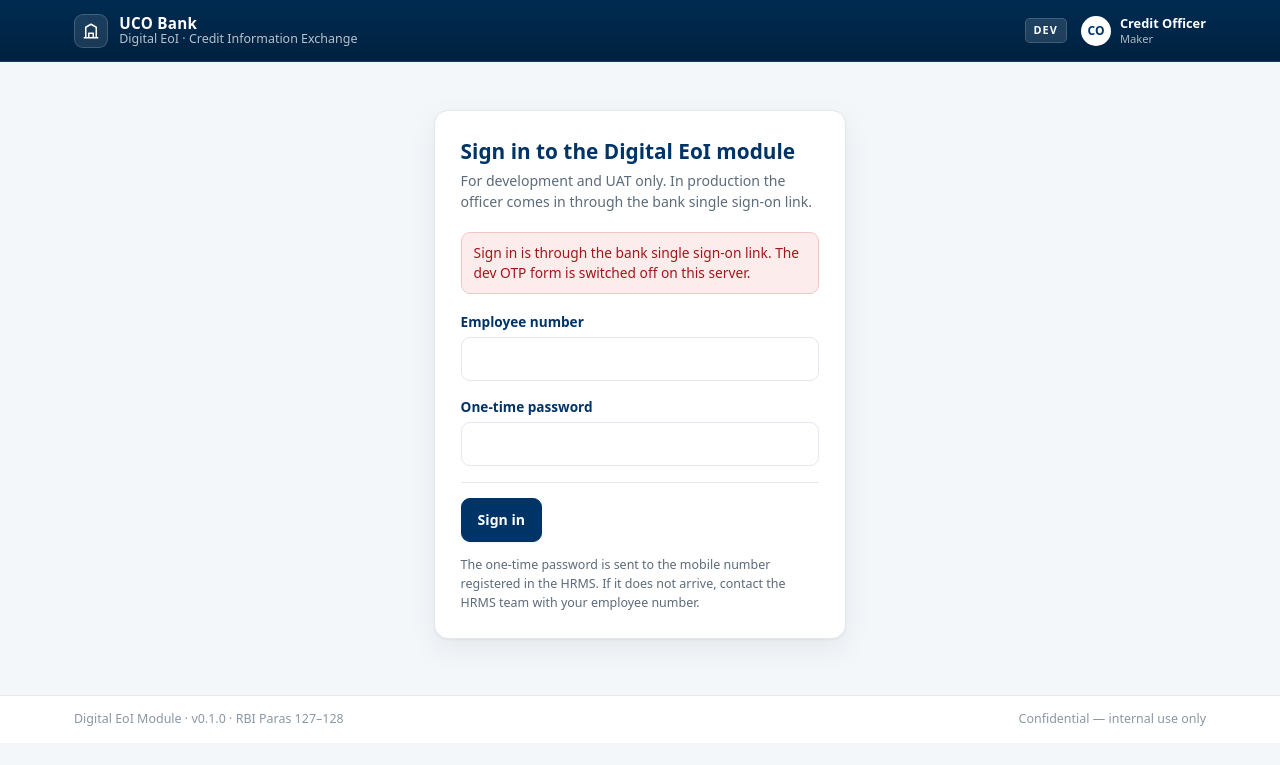
After one commit to Avanish-Gupta-CSE/digital-eoi-module, a Java web app: page /login in a window 1280 px wide. The commit adds this page. Shown: the top 765 px of the page. Run offline with Spring Boot 4, a stand-in JSP engine, Linux system fonts and the light colour scheme.

Commit message:
feat: Bank SSO, HRMS role auth, dev OTP login, and report-edit child includes (#29)

```diff
--- /dev/null
+++ b/src/main/java/com/uco/eoi/auth/AuthController.java
@@ -0,0 +1,149 @@
+package com.uco.eoi.auth;
+
+import jakarta.servlet.http.HttpSession;
+import org.springframework.beans.factory.annotation.Value;
+import org.springframework.stereotype.Controller;
+import org.springframework.ui.Model;
+import org.springframework.web.bind.annotation.GetMapping;
+import org.springframework.web.bind.annotation.PostMapping;
+import org.springframework.web.bind.annotation.RequestParam;
+
+/**
+ * Three ways in: the bank SSO link, the dev OTP form, and signing out.
+ *
+ * The signed-in officer is kept in the HTTP session under the name "staff".
+ * A plain controller: read the input, call the service, redirect.
+ */
+@Controller
+public class AuthController {
+
+    /** The session attribute that holds the signed-in officer. */
+    public static final String STAFF = "staff";
+
+    private final SsoToken ssoToken;
+    private final HrmsLookupService hrmsLookupService;
+    private final String encryptionKey;
+    private final boolean devLoginEnabled;
+    private final String testOtp;
+
+    public AuthController(SsoToken ssoToken,
+                          HrmsLookupService hrmsLookupService,
+                          @Value("${sso.encryption.key:}") String encryptionKey,
+                          @Value("${uco.sso.dev-login-enabled:false}") boolean devLoginEnabled,
+                          @Value("${uco.sso.test-otp:123456}") String testOtp) {
+        this.ssoToken = ssoToken;
+        this.hrmsLookupService = hrmsLookupService;
+        this.encryptionKey = encryptionKey;
+        this.devLoginEnabled = devLoginEnabled;
+        this.testOtp = testOtp;
+    }
+
+    /**
+     * The bank SSO gateway sends the officer here with the token on the URL.
+     */
+    @GetMapping("/entry")
+    public String entry(@RequestParam(name = "Value", required = false) String value,
+                        HttpSession session) {
+        if (value == null || value.isBlank()) {
+            return "redirect:/login?error=sso";
+        }
+        String plainText;
+        try {
+            plainText = ssoToken.decrypt(value, encryptionKey);
+        } catch (IllegalArgumentException e) {
+            return "redirect:/login?error=sso";
+        }
+        StaffPrincipal staff = staffFromToken(plainText);
+        if (staff == null) {
+            return "redirect:/login?error=sso";
+        }
+        session.setAttribute(STAFF, staff);
+        return "redirect:/dashboard";
+    }
+
+    /** Reads the officer out of the decrypted token, or null when HRMS has no row. */
+    private StaffPrincipal staffFromToken(String plainText) {
+        String empNo = ssoToken.employeeNumber(plainText);
+        if (empNo.isEmpty()) {
+            return null;
+        }
+        StaffPrincipal staff = hrmsLookupService.findByEmployeeNumber(empNo);
+        return staff != null ? staff : devStaff(empNo);
+    }
+
+    /**
+     * The dev OTP form. Closed in UAT, where the officer comes in through the bank SSO.
+     */
+    @GetMapping("/login")
+    public String login(@RequestParam(name = "error", required = false) String error,
+                        Model model) {
+        if (!devLoginEnabled) {
+            model.addAttribute("errorMessage",
+                    "Sign in is through the bank single sign-on link. "
+                            + "The dev OTP form is switched off on this server.");
+            return "login";
+        }
+        if ("sso".equals(error)) {
+            model.addAttribute("errorMessage",
+                    "The bank sign-on link could not be read. Please sign in again with your "
+                            + "employee number and the one-time password.");
+        }
+        return "login";
+    }
+
+    /**
+     * Checks the one-time password and signs the officer in.
+     */
+    @PostMapping("/login")
+    public String login(@RequestParam(name = "empNo", required = false) String empNo,
+                        @RequestParam(name = "otp", required = false) String otp,
+                        HttpSession session,
+                        Model model) {
+        if (!devLoginEnabled) {
+            model.addAttribute("errorMessage",
+                    "The dev OTP form is switched off on this server.");
+            return "login";
+        }
+        if (empNo == null || empNo.isBlank()) {
+            model.addAttribute("errorMessage", "Enter your employee number.");
+            return "login";
+        }
+        if (!testOtp.equals(otp == null ? "" : otp.trim())) {
+            model.addAttribute("errorMessage",
+                    "The one-time password is not correct. Check the number and try again.");
+            return "login";
+        }
+        StaffPrincipal staff = hrmsLookupService.findByEmployeeNumber(empNo.trim());
+        if (staff == null) {
+            staff = devStaff(empNo.trim());
+        }
+        if (staff == null) {
+            model.addAttribute("errorMessage",
+                    "No officer is found with employee number " + empNo.trim()
+                            + ". Check the number with the HRMS team.");
+            return "login";
+        }
+        session.setAttribute(STAFF, staff);
+        return "redirect:/dashboard";
+    }
+
+    /**
+     * A stand-in officer for a laptop with no HRMS. Only used when the dev login is on.
+     */
+    private StaffPrincipal devStaff(String empNo) {
+        if (!devLoginEnabled) {
+            return null;
+        }
+        return new StaffPrincipal(empNo, "Dev Officer", "7115", "V", "Credit Officer",
+                StaffPrincipal.CHECKER);
+    }
+
+    /**
+     * Signs the officer out and ends the session.
+     */
+    @PostMapping("/logout")
+    public String logout(HttpSession session) {
+        session.invalidate();
+        return "redirect:/login";
+    }
+}
--- a/src/main/resources/application-h2.properties
+++ b/src/main/resources/application-h2.properties
@@ -14,3 +14,9 @@ spring.sql.init.data-locations=classpath:db/h2-init.sql
 # Handy while developing; disabled outside this profile.
 spring.h2.console.enabled=true
 spring.h2.console.path=/h2-console
+
+# On a laptop there is no bank SSO and no HRMS, so the dev OTP form is open and
+# the sign-in check is off. Both are switched back on outside this profile.
+uco.sso.dev-login-enabled=true
+uco.sso.hrms-schema=
+uco.sso.auth-required=false
--- a/src/main/resources/static/assets/css/style.css
+++ b/src/main/resources/static/assets/css/style.css
@@ -888,6 +888,93 @@ a.borrower-name:hover {
     border-top: 1px solid var(--line);
 }
 
+/* ---------- Sign in ---------- */
+
+.login-main {
+    max-width: 460px;
+    margin: 0 auto;
+    padding: 3rem 1.5rem 3.5rem;
+}
+
+.login-card {
+    padding: 1.75rem 1.6rem 1.6rem;
+}
+
+.login-title {
+    font-size: 1.3rem;
+    font-weight: 700;
+    color: var(--navy);
+    margin: 0 0 0.35rem;
+}
+
+.login-subtitle {
+    font-size: 0.88rem;
+    color: var(--muted);
+    margin: 0 0 1.25rem;
+}
+
+.login-field {
+    margin-bottom: 1rem;
+}
+
+.login-field label {
+    display: block;
+    font-size: 0.85rem;
+    font-weight: 600;
+    color: var(--navy);
+    margin-bottom: 0.3rem;
+}
+
+.login-field input {
+    width: 100%;
+    min-height: 44px;
+    padding: 0.55rem 0.7rem;
+    font-size: 0.95rem;
+    border: 1px solid var(--line);
+    border-radius: var(--radius-sm);
+    background: #fff;
+    color: var(--navy);
+}
+
+.login-field input:focus-visible {
+    outline: 3px solid rgba(10, 74, 128, 0.35);
+    outline-offset: 1px;
+    border-color: var(--navy-600);
+}
+
+.login-note {
+    font-size: 0.78rem;
+    color: var(--muted);
+    margin: 0.9rem 0 0;
+}
+
+.login-error {
+    font-size: 0.86rem;
+    color: #a3161b;
+    background: #fdecec;
+    border: 1px solid #f3c6c7;
+    border-radius: var(--radius-sm);
+    padding: 0.6rem 0.75rem;
+    margin: 0 0 1.1rem;
+}
+
+.signout-button {
+    background: none;
+    border: 1px solid rgba(255, 255, 255, 0.3);
+    border-radius: 5px;
+    color: #fff;
+    font-size: 0.72rem;
+    font-weight: 600;
+    padding: 0.3rem 0.55rem;
+    min-height: 32px;
+}
+
+.signout-button:hover,
+.signout-button:focus-visible {
+    background: rgba(255, 255, 255, 0.14);
+    border-color: rgba(255, 255, 255, 0.55);
+}
+
 /* ---------- Maker and checker ---------- */
 
 .workflow-actions {
--- a/src/main/webapp/WEB-INF/jsp/fragments/nav.jspf
+++ b/src/main/webapp/WEB-INF/jsp/fragments/nav.jspf
@@ -14,6 +14,20 @@
         </div>
         <div class="header-right">
             <span class="env-chip">DEV</span>
+            <c:choose>
+                <c:when test="${not empty sessionScope.staff}">
+                    <div class="user-block">
+                        <span class="user-avatar" aria-hidden="true">${sessionScope.staff.initials()}</span>
+                        <span class="user-meta">
+                            <span class="user-name">${sessionScope.staff.name}</span>
+                            <span class="user-role">${sessionScope.staff.role}</span>
+                        </span>
+                    </div>
+                    <form method="post" action="${pageContext.request.contextPath}/logout">
+                        <button type="submit" class="signout-button">Sign out</button>
+                    </form>
+                </c:when>
+                <c:otherwise>
                     <div class="user-block">
                         <span class="user-avatar" aria-hidden="true">CO</span>
                         <span class="user-meta">
@@ -21,6 +35,8 @@
                             <span class="user-role">Maker</span>
                         </span>
                     </div>
+                </c:otherwise>
+            </c:choose>
         </div>
     </div>
 </header>
--- /dev/null
+++ b/src/main/webapp/WEB-INF/jsp/login.jsp
@@ -0,0 +1,46 @@
+<%@ page contentType="text/html;charset=UTF-8" %>
+<%@ taglib prefix="c" uri="jakarta.tags.core" %>
+<%@ include file="fragments/head.jspf" %>
+<%@ include file="fragments/nav.jspf" %>
+
+<main class="login-main">
+
+    <div class="data-card login-card">
+        <h1 class="login-title">Sign in to the Digital EoI module</h1>
+        <p class="login-subtitle">
+            For development and UAT only. In production the officer comes in through the
+            bank single sign-on link.
+        </p>
+
+        <c:if test="${not empty errorMessage}">
+            <p class="login-error" role="alert">${errorMessage}</p>
+        </c:if>
+
+        <form method="post" action="${pageContext.request.contextPath}/login">
+            <div class="login-field">
+                <label for="empNo">Employee number</label>
+                <input type="text" id="empNo" name="empNo" autocomplete="username"
+                       maxlength="20" required
+                       value="<c:out value='${param.empNo}'/>">
+            </div>
+
+            <div class="login-field">
+                <label for="otp">One-time password</label>
+                <input type="password" id="otp" name="otp" autocomplete="one-time-code"
+                       maxlength="12" required>
+            </div>
+
+            <div class="entry-actions">
+                <button type="submit" class="btn-bank-primary">Sign in</button>
+            </div>
+        </form>
+
+        <p class="login-note">
+            The one-time password is sent to the mobile number registered in the HRMS.
+            If it does not arrive, contact the HRMS team with your employee number.
+        </p>
+    </div>
+
+</main>
+
+<%@ include file="fragments/foot.jspf" %>
```
Also changed, not shown: src/main/java/com/uco/eoi/auth/AuthConfig.java (added, +53 -0 lines), src/main/java/com/uco/eoi/auth/HrmsLookupService.java (added, +86 -0 lines), src/main/java/com/uco/eoi/auth/SsoToken.java (added, +101 -0 lines), src/main/java/com/uco/eoi/auth/StaffPrincipal.java (added, +41 -0 lines), src/main/java/com/uco/eoi/report/WorkflowController.java (+18 -4 lines), src/main/resources/application.properties (+8 -0 lines), src/main/webapp/WEB-INF/jsp/report-edit.jsp (+13 -0 lines), 2 other files. Lines whose indentation alone changed are shown as unchanged.
